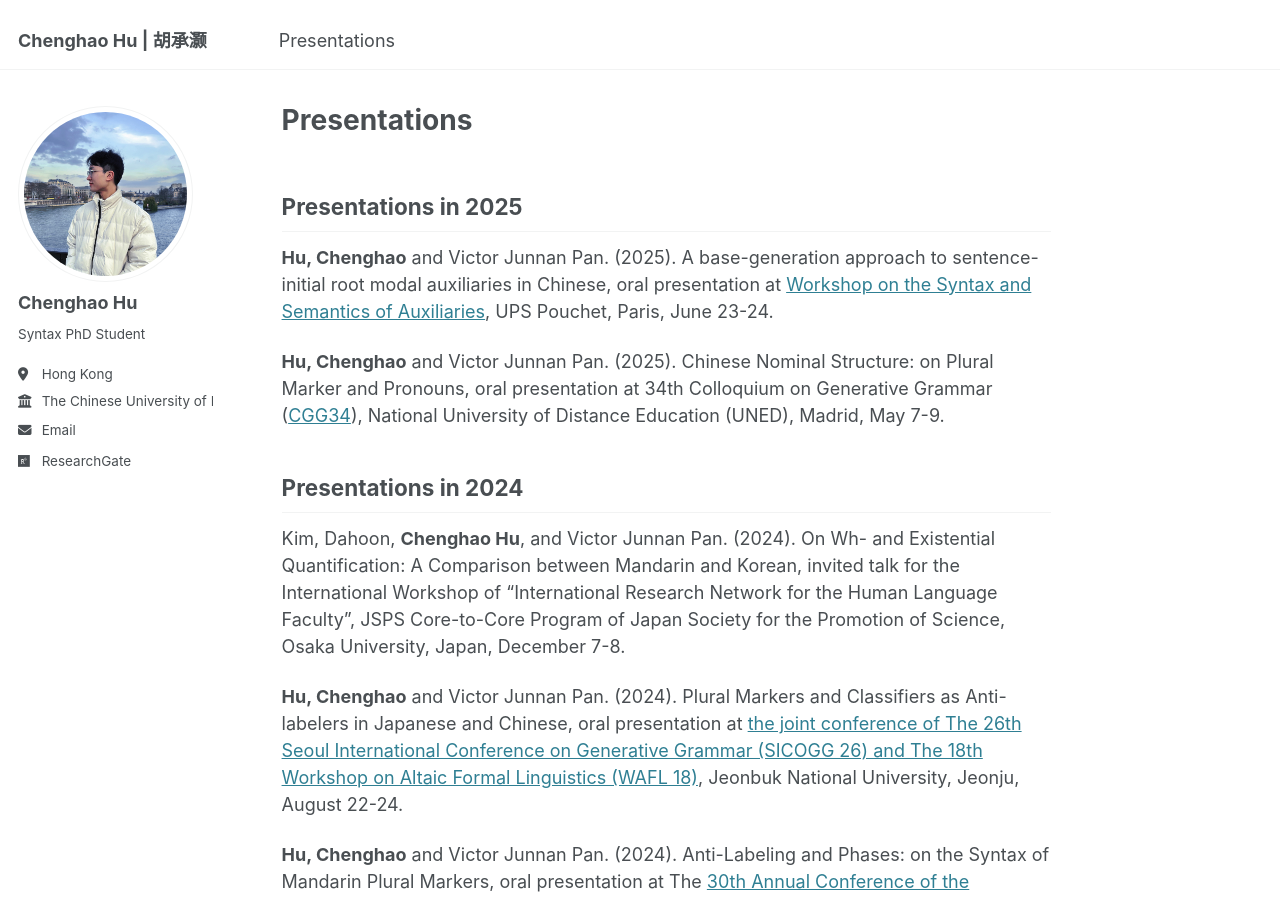
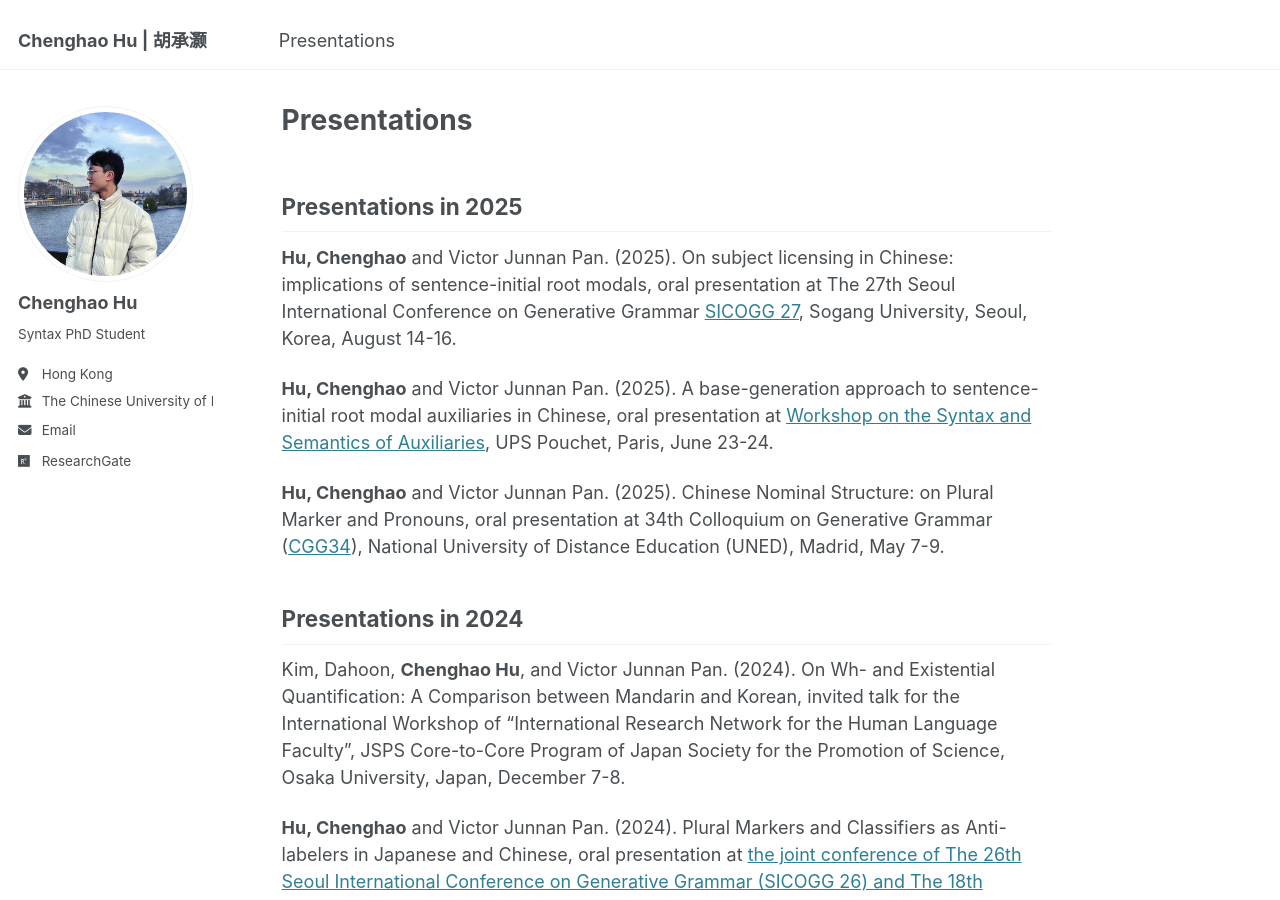
Before and after one commit to Chenghao-Hu/chenghao-hu.github.io, a Jekyll site: the page built from _pages/talks.md, in a window 1280 px wide and 900 px high. Built offline with Jekyll 4.4.1, drawn with Linux system fonts in a browser that asks for light colours.

Commit message:
Update talks.md

```diff
--- a/_pages/talks.md
+++ b/_pages/talks.md
@@ -10,6 +10,8 @@ design:
 ---
 
 ## **Presentations in 2025**
+
+**Hu, Chenghao** and Victor Junnan Pan. (2025). On subject licensing in Chinese: implications of sentence-initial root modals, oral presentation at The 27th Seoul International Conference on Generative Grammar [SICOGG 27](https://sites.google.com/view/sicogg27/home), Sogang University, Seoul, Korea, August 14-16.
 
 **Hu, Chenghao** and Victor Junnan Pan. (2025). A base-generation approach to sentence-initial root modal auxiliaries in Chinese, oral presentation at [Workshop on the Syntax and Semantics of Auxiliaries](https://www.sfl.cnrs.fr/fr/synsem-colloque-syntaxe-et-semantique-des-auxiliaires), UPS Pouchet, Paris, June 23-24.
 
```
